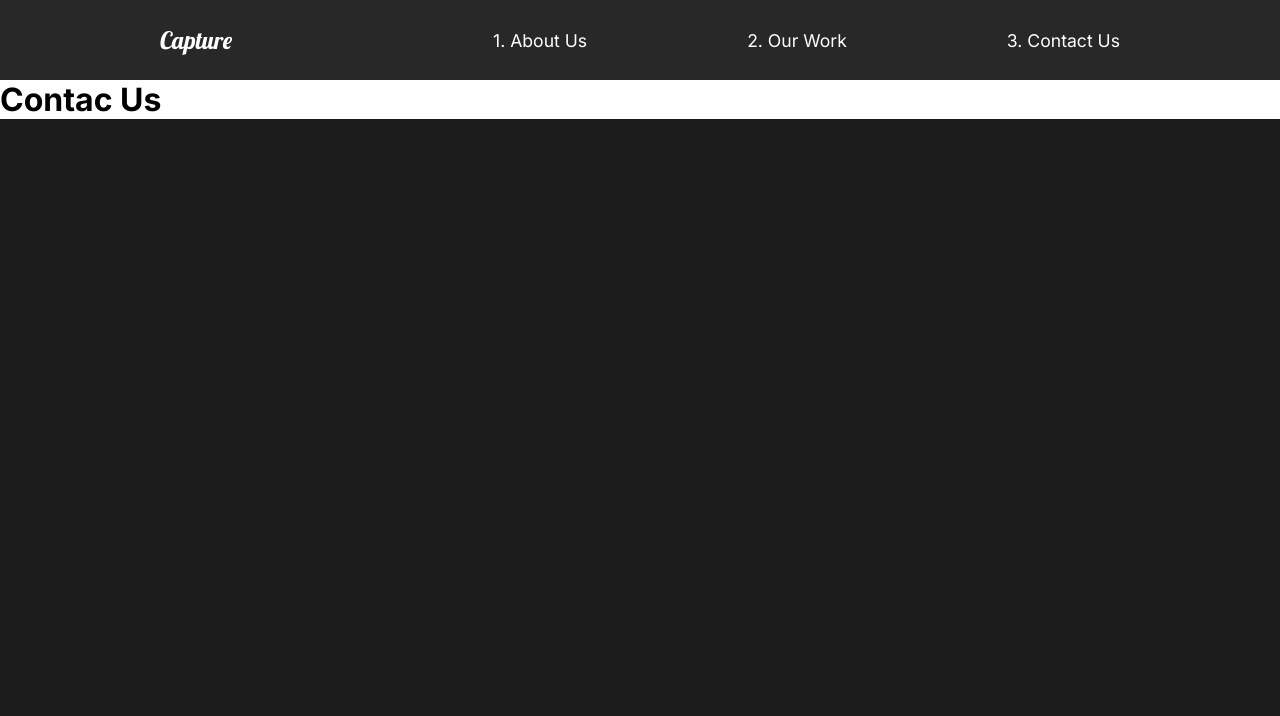
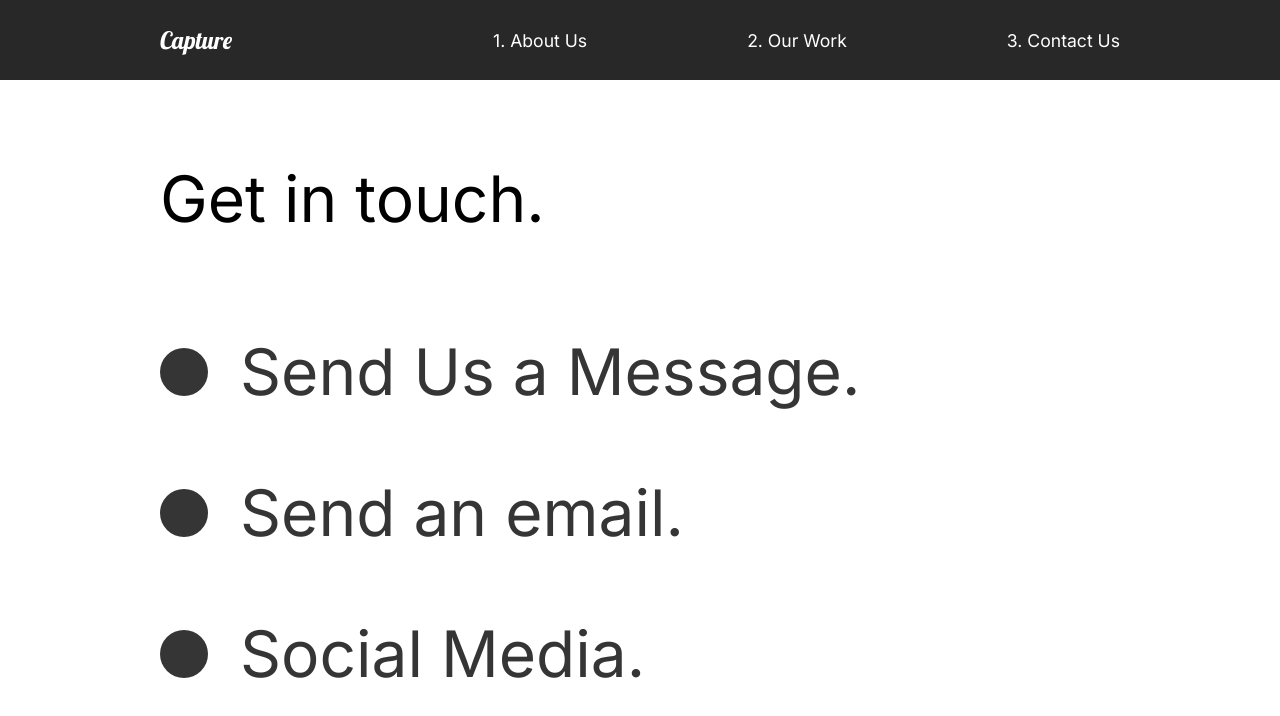
Before and after one commit to haykelmahfoudhi/Catpure-React, a React (Create React App) app: page /contact in a window 1280 px wide. Shown: the top 716 px of the page. Built offline with nearby package versions, Linux system fonts and the light colour scheme.

Commit message:
Scroll Animation

```diff
--- a/src/animation.js
+++ b/src/animation.js
@@ -74,3 +74,11 @@
     transition: { duration: 0.5 },
   },
 };
+
+export const swoopAdoop = {
+  hidden: { width: "0%" },
+  show: {
+    width: "100%",
+    transition: { ease: "easeOut", duration: 1 },
+  },
+};
--- a/src/components/FaqSection.js
+++ b/src/components/FaqSection.js
@@ -2,7 +2,7 @@
 import { About } from "../styles";
 import Toggle from "./Toggle";
 import { AnimateSharedLayout } from "framer-motion";
-import { fade, scrollReveal } from "../animation";
+import { scrollReveal } from "../animation";
 import { useScroll } from "./useScroll";
 
 const FaqSection = () => {
--- a/src/components/GlobalStyle.js
+++ b/src/components/GlobalStyle.js
@@ -9,6 +9,7 @@
 body{
   background  :#1b1b1b ;
   font-family: 'Inter', sans-serif;
+  overflow-x: hidden;
 }
 button{
     font-weight: bold;
--- a/src/components/Nav.js
+++ b/src/components/Nav.js
@@ -32,6 +32,9 @@
   align-items: center;
   padding: 1rem 10rem;
   background: #282828;
+  position: sticky;
+  top: 0;
+  z-index: 10;
   a {
     color: white;
     text-decoration: none;
--- /dev/null
+++ b/src/components/ScrollTop.js
@@ -0,0 +1,14 @@
+import { useEffect } from "react";
+import { useLocation } from "react-router";
+
+const ScrollTop = () => {
+  const { pathname } = useLocation();
+  useEffect(() => {
+    window.scroll({
+      top: 0,
+    });
+  }, [pathname]);
+
+  return null;
+};
+export default ScrollTop;
--- a/src/pages/AboutUs.js
+++ b/src/pages/AboutUs.js
@@ -2,6 +2,7 @@
 import AboutSection from "../components/AboutSection";
 import ServicesSection from "../components/ServicesSection";
 import FaqSection from "../components/FaqSection";
+import ScrollTop from "../components/ScrollTop";
 //Import Animation
 import { motion } from "framer-motion";
 import { pageAnimation } from "../animation";
@@ -14,6 +15,7 @@
       animate="show"
       exit="exit"
     >
+      <ScrollTop />
       <AboutSection />
       <ServicesSection />
       <FaqSection />
--- a/src/pages/ContactUs.js
+++ b/src/pages/ContactUs.js
@@ -1,19 +1,71 @@
 //Import Animation
 import { motion } from "framer-motion";
-import { pageAnimation } from "../animation";
+import { pageAnimation, titleAnim } from "../animation";
+import styled from "styled-components";
 
 const ContactUs = () => {
   return (
-    <motion.div
+    <ContactStyle
       variants={pageAnimation}
       initial="hidden"
       animate="show"
       exit="exit"
       style={{ background: "#fff" }}
     >
-      <h1>Contac Us</h1>
-    </motion.div>
+      <Title>
+        <Hide>
+          <motion.h2 variants={titleAnim}>Get in touch.</motion.h2>
+        </Hide>
+      </Title>
+      <div>
+        <Hide>
+          <Social variants={titleAnim}>
+            <Circle />
+            <h2>Send Us a Message.</h2>
+          </Social>
+        </Hide>
+        <Hide>
+          <Social variants={titleAnim}>
+            <Circle />
+            <h2>Send an email.</h2>
+          </Social>
+        </Hide>
+        <Hide>
+          <Social variants={titleAnim}>
+            <Circle />
+            <h2>Social Media.</h2>
+          </Social>
+        </Hide>
+      </div>
+    </ContactStyle>
   );
 };
 
+const ContactStyle = styled(motion.div)`
+  padding: 5rem 10rem;
+  color: #353535;
+  min-height: 90vh;
+`;
+
+const Title = styled.div`
+  margin-bottom: 4rem;
+  color: black;
+`;
+const Hide = styled.div`
+  overflow: hidden;
+`;
+const Circle = styled.div`
+  border-radius: 50%;
+  width: 3rem;
+  height: 3rem;
+  background: #353535;
+`;
+const Social = styled(motion.div)`
+  display: flex;
+  align-items: center;
+  h2 {
+    margin: 2rem;
+  }
+`;
+
 export default ContactUs;
--- a/src/pages/MovieDetail.js
+++ b/src/pages/MovieDetail.js
@@ -19,7 +19,7 @@
   }, [movies, url]);
   console.log(movie);
   return (
-    <motion
+    <motion.div
       variants={pageAnimation}
       initial="hidden"
       animate="show"
@@ -45,7 +45,7 @@
           </ImageDisplay>
         </Details>
       )}
-    </motion>
+    </motion.div>
   );
 };
 
--- a/src/pages/OurWork.js
+++ b/src/pages/OurWork.js
@@ -1,3 +1,4 @@
+import ScrollTop from "../components/ScrollTop";
 //Styled
 import styled from "styled-components";
 //Router
@@ -11,13 +12,17 @@
   lineAnim,
   slider,
   sliderContainer,
+  swoopAdoop,
 } from "../animation";
+import { useScroll } from "../components/useScroll";
 //Import Images
 import athelete from "../img/athlete-small.png";
 import theracer from "../img/theracer-small.png";
 import goodtimes from "../img/goodtimes-small.png";
 
 const OurWork = () => {
+  const [element, controls] = useScroll();
+  const [element2, controls2] = useScroll();
   return (
     <Work
       variants={pageAnimation}
@@ -41,24 +46,37 @@
           </Hide>
         </Link>
       </Movie>
-      <Movie>
+      <Hide>
+        <Movie
+          variants={swoopAdoop}
+          animate={controls}
+          initial="hidden"
+          ref={element}
+        >
           <motion.h2 variants={fade}>The Racer</motion.h2>
-        <motion.div className="line"></motion.div>
+          <motion.div variants={lineAnim} className="line"></motion.div>
           <Link to="/work/the-racer">
             <Hide>
               <motion.img variants={photoAnim} src={theracer} alt="the racer" />
             </Hide>
           </Link>
         </Movie>
-      <Movie>
+      </Hide>
+      <Movie
+        variants={fade}
+        animate={controls2}
+        initial="hidden"
+        ref={element2}
+      >
         <motion.h2 variants={fade}>Good Times</motion.h2>
-        <motion.div className="line"></motion.div>
+        <motion.div variants={lineAnim} className="line"></motion.div>
         <Link to="/work/good-times">
           <Hide>
             <motion.img variants={photoAnim} src={goodtimes} alt="Good Times" />
           </Hide>
         </Link>
       </Movie>
+      <ScrollTop />
     </Work>
   );
 };
@@ -71,7 +89,7 @@
     padding: 1rem 0rem;
   }
 `;
-const Movie = styled.div`
+const Movie = styled(motion.div)`
   padding-bottom: 10rem;
   .line {
     height: 0.5rem;
```
Lines whose indentation alone changed are shown as unchanged.
